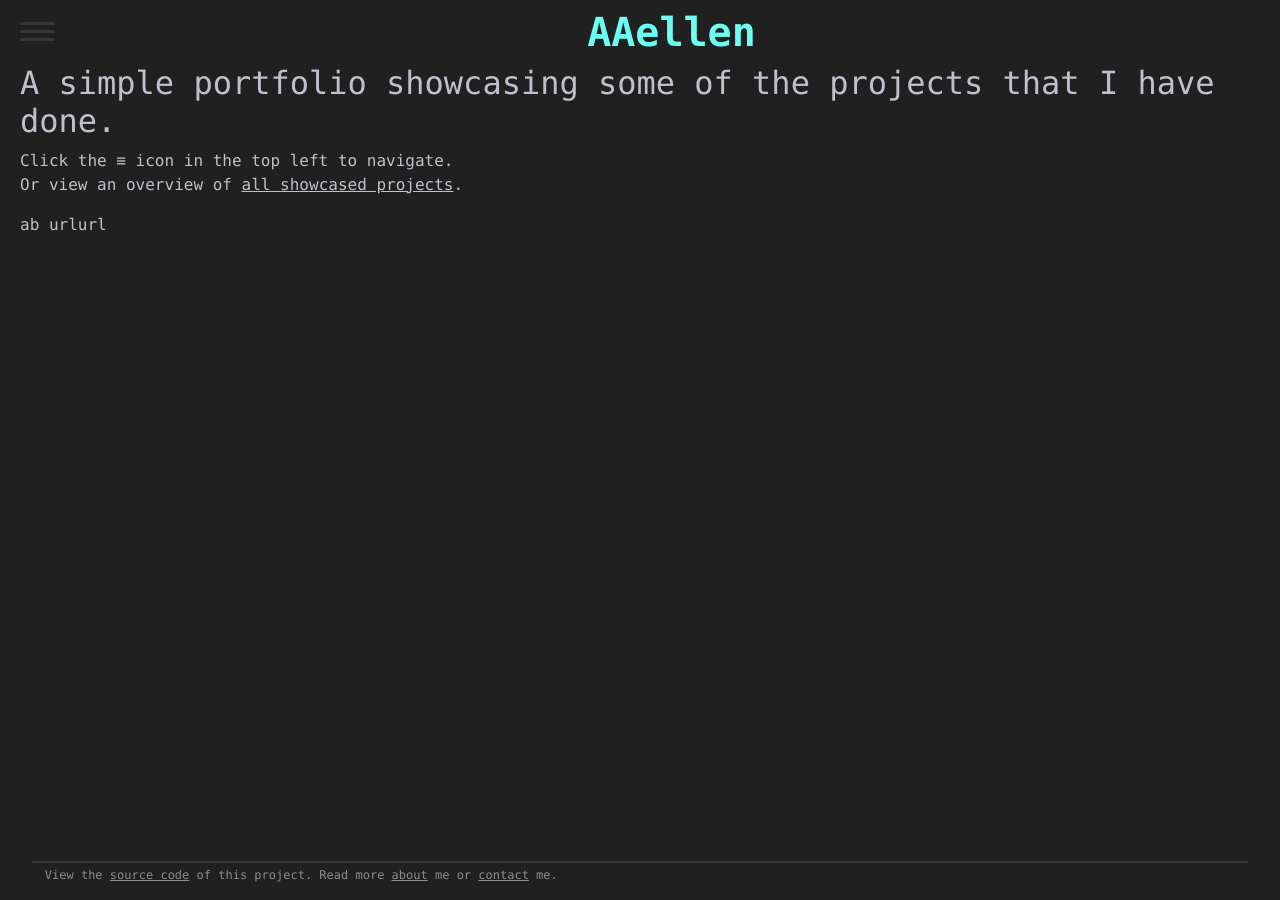
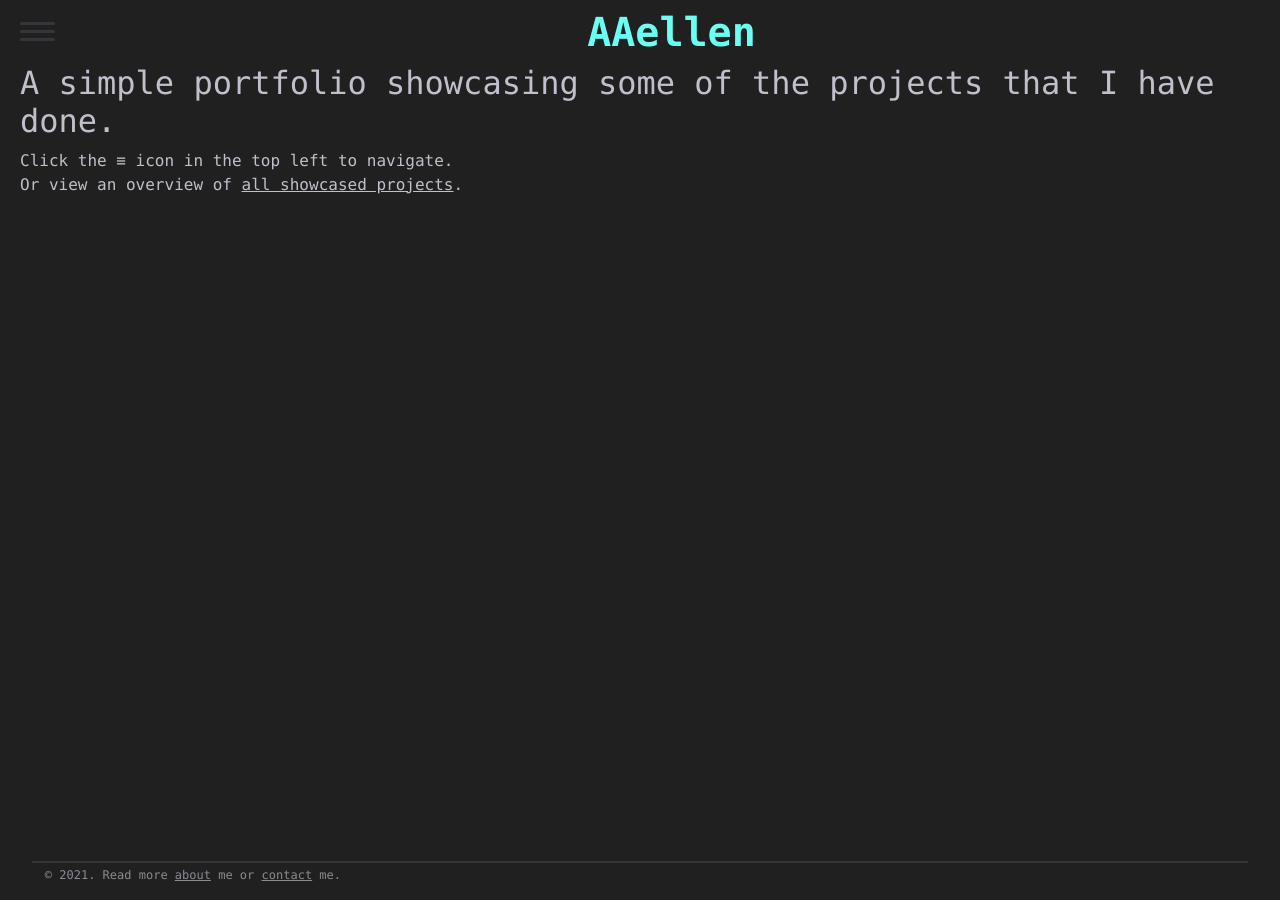
Before and after one commit to AAellen/AAellen.github.io, a Jekyll site: the page built from index.html, in a window 1280 px wide. Built offline with Jekyll 4.4.1, drawn with Linux system fonts in a browser that asks for light colours; nearby versions of some CDN libraries.

Commit message:
Update Footer

```diff
--- a/_includes/footer.html
+++ b/_includes/footer.html
@@ -1,6 +1 @@
-url{{ include.url }}url
-<footer>
-{% if include.url != "" %}
-    View the <a href="{{include.url}}">source code</a> of this project.
-{% endif %}
-Read more <a href="/about">about</a> me or <a href="#" class="contact">contact</a> me.</p></footer>
+<footer>&copy; {{site.author.name}} 2021. Read more <a href="/about">about</a> me or <a href="#" class="contact">contact</a> me.</p></footer>
--- a/_layouts/default.html
+++ b/_layouts/default.html
@@ -44,8 +44,7 @@
 			<div class="content">
 				<h1 class="title">{{ page.title }}</h1>
 				{{ content }}
-				a{{ page.project_url }}b
-				{% include footer.html url=page.project_url %}
+				{% include footer.html %}
 			</div>
 
 		</section>
```
